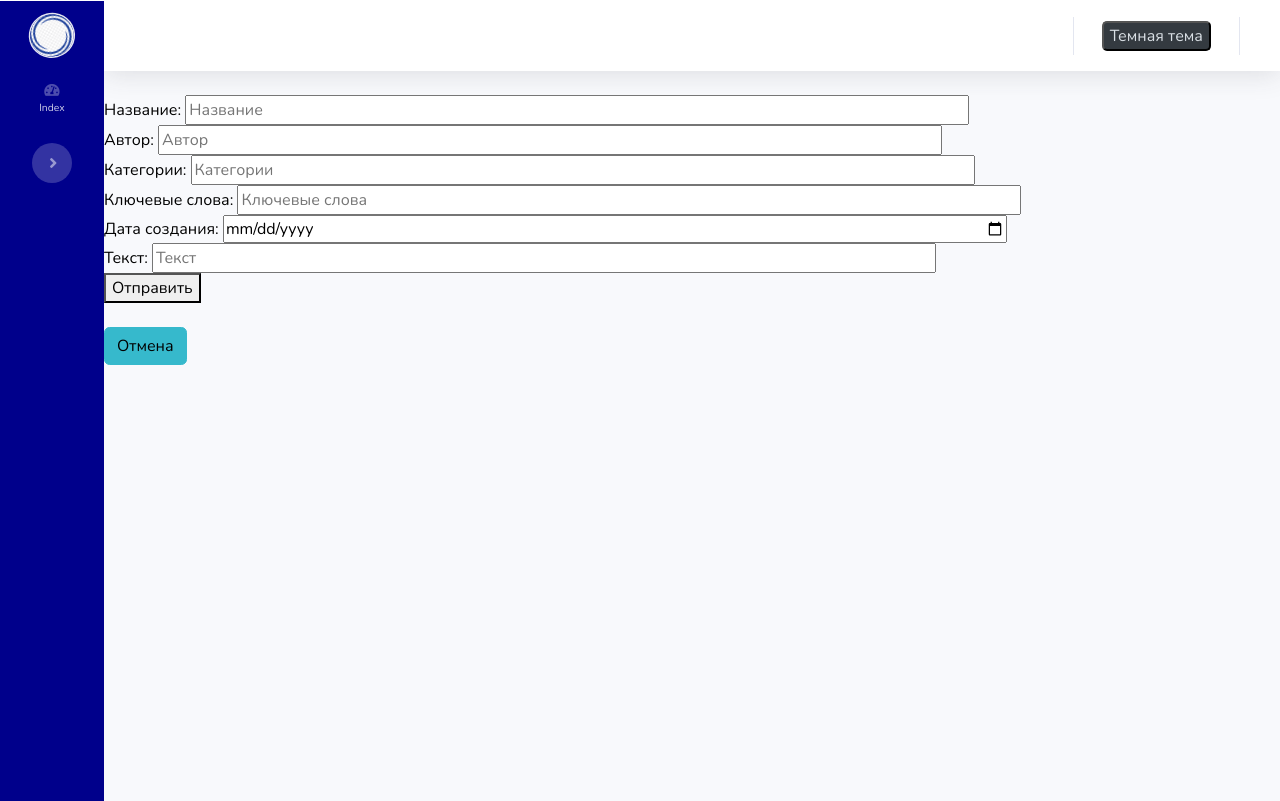
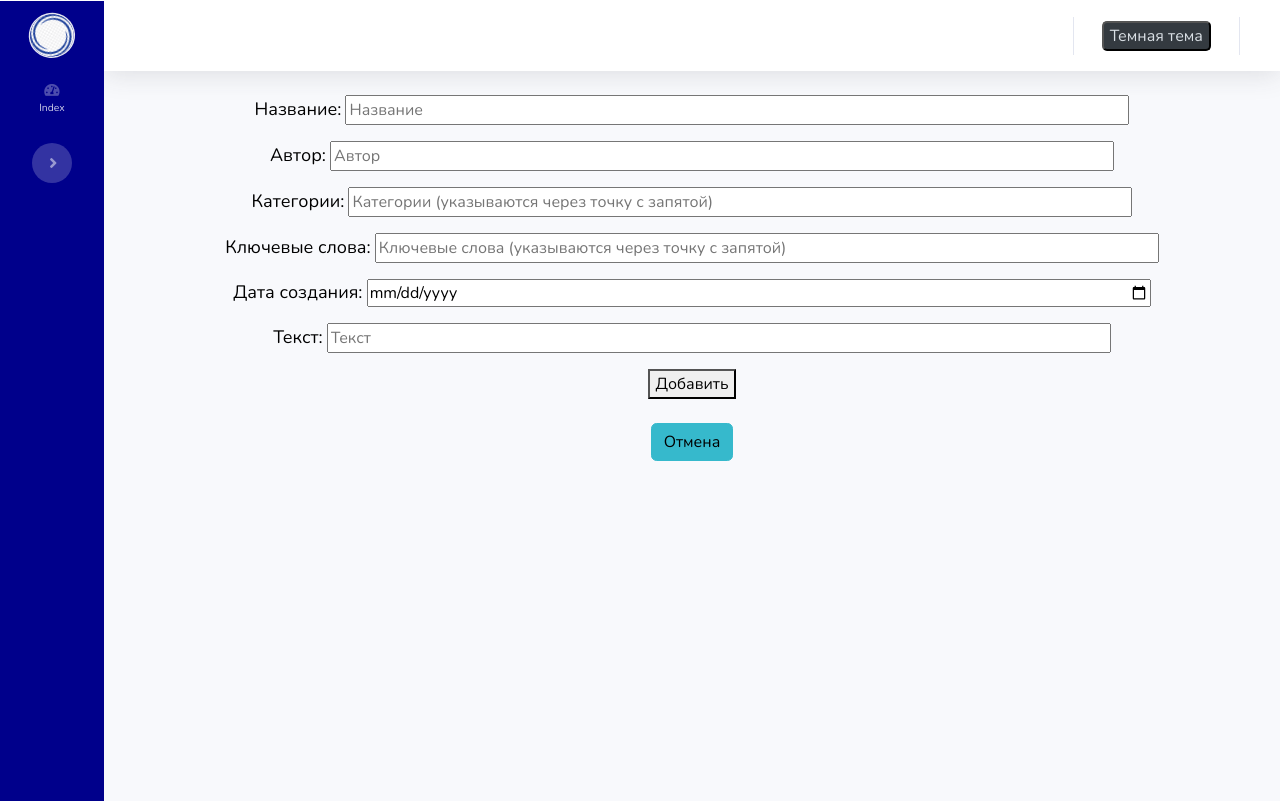
Before and after one commit to BETEPOK3/newsclassifier, a Python web app: template app/templates/pages/article_create.html in a window 1280 px wide. Run offline with Jinja, Linux system fonts and the light colour scheme; the template is opened without the code that fills it, so the values that code supplies are empty; some libraries are stand-ins or nearby versions.

Commit message:
change form and validation for input data for create article

```diff
--- /dev/null
+++ b/app/static/js/form_create_article_script.js
@@ -0,0 +1,108 @@
+async function send() {
+    let title = document.getElementById("article_title").value;
+    title = title == "" ? undefined : title;
+    let author = document.getElementById("article_author").value;
+    author = author == "" ? undefined : author;
+    const categories = document.getElementById("article_categories").value;
+    const categories_list = categories.split(";").map((category) => category.trim());
+    const keywords = document.getElementById("article_keywords").value;
+    const keywords_list = keywords.split(";").map((keyword) => keyword.trim());
+    let date = document.getElementById("article_date").value;
+    date = date == "" ? undefined : date;
+    let text = document.getElementById("article_text").value;
+    text = text == "" ? undefined : text;
+
+    let isValid = true;
+    let categoriesIsValid = true;
+    let keywordsIsValid = true;
+
+    for (category of categories_list) {
+        if (category == "") {
+            categoriesIsValid = false;
+        }
+    }
+
+    if (keywords_list.length > 1) {
+        for (keyword of keywords_list) {
+            if (keyword == "") {
+                keywordsIsValid = false;
+            }
+        }
+    }
+
+    if (title == undefined) {
+        document.querySelector(".title-error").innerHTML = "Поле 'Название' не может быть пустым";
+        document.querySelector(".title-error").style.display = "inline";
+        document.querySelector(".title-error").style.fontSize = "20px";
+        document.querySelector(".title-error").style.color = "red";
+        isValid = false;
+    } else {
+        document.querySelector(".title-error").innerHTML = "";
+    }
+    if (author == undefined) {
+        document.querySelector(".author-error").innerHTML = "Поле 'Автор' не может быть пустым";
+        document.querySelector(".author-error").style.display = "inline";
+        document.querySelector(".author-error").style.fontSize = "20px";
+        document.querySelector(".author-error").style.color = "red";
+        isValid = false;
+    } else {
+        document.querySelector(".author-error").innerHTML = "";
+    }
+    if (categoriesIsValid == false) {
+        document.querySelector(".categories-error").innerHTML = "Поле 'Категории' должно быть заполнено, категории должны быть указаны через точку с запятой";
+        document.querySelector(".categories-error").style.display = "inline";
+        document.querySelector(".categories-error").style.fontSize = "20px";
+        document.querySelector(".categories-error").style.color = "red";
+        isValid = false;
+    } else {
+        document.querySelector(".categories-error").innerHTML = "";
+    }
+    if (keywordsIsValid == false) {
+        document.querySelector(".keywords-error").innerHTML = "Ключевые слова должны быть указаны через точку с запятой";
+        document.querySelector(".keywords-error").style.display = "inline";
+        document.querySelector(".keywords-error").style.fontSize = "20px";
+        document.querySelector(".keywords-error").style.color = "red";
+        isValid = false;
+    } else {
+        document.querySelector(".keywords-error").innerHTML = "";
+    }
+    if (date == undefined) {
+        document.querySelector(".date-error").innerHTML = "Поле 'Дата' должно быть заполнено";
+        document.querySelector(".date-error").style.display = "inline";
+        document.querySelector(".date-error").style.fontSize = "20px";
+        document.querySelector(".date-error").style.color = "red";
+        isValid = false;
+    } else {
+        document.querySelector(".date-error").innerHTML = "";
+    }
+    if (text == undefined) {
+        document.querySelector(".text-error").innerHTML = "Поле 'Текст' не может быть пустым";
+        document.querySelector(".text-error").style.display = "inline";
+        document.querySelector(".text-error").style.fontSize = "20px";
+        document.querySelector(".text-error").style.color = "red";
+        isValid = false;
+    } else {
+        document.querySelector(".text-error").innerHTML = "";
+    }
+    if (isValid) {
+        const response = await fetch("/article/create", {
+            method: "POST",
+            headers: {
+                Accept: "application/json",
+                "Content-Type": "application/json",
+            },
+            body: JSON.stringify({
+                article_title: title,
+                article_author: author,
+                article_categories: categories_list,
+                article_keywords: keywords_list,
+                article_date: date,
+                article_text: text,
+            }),
+        });
+        if (response.ok) {
+            const json = await response.json();
+            window.location.replace("/article?article_id=" + json.id);
+        } else console.log(response);
+    }
+}
--- a/app/templates/pages/article_create.html
+++ b/app/templates/pages/article_create.html
@@ -1,10 +1,10 @@
 <!DOCTYPE html>
 <html lang="ru">
    <head>
-        <meta charset="utf-8" />
-        <meta name="viewport" content="width=device-width, initial-scale=1" />
+      <meta charset="utf-8"/>
+      <meta name="viewport" content="width=device-width, initial-scale=1"/>
       {% include 'shared/links.html' %}
-        <meta http-equiv="Content-Type" content="text/html; Charset=UTF-8" />
+      <meta http-equiv="Content-Type" content="text/html; Charset=UTF-8"/>
       <title>Index</title>
    </head>
    <body id="page-top">
@@ -13,102 +13,53 @@
          <div class="d-flex flex-column" id="content-wrapper">
             <div id="content" class="main-div">
                {% include 'shared/top_nav.html' %}
+               <div align="center">
                   <div>
-                        <div>
-                            <label for="">Название:</label>
-                            <input class="col-8" name="article_title" id="article_title" placeholder="Название" minlength="1" type="text" />
+                     <label for="" style="font-size:18px">Название:</label>
+                     <input class="col-8" name="article_title" id="article_title" placeholder="Название" type="text"/>
+                     <br>
+                     <p class="error title-error"></p>
                   </div>
                   <div>
-                            <label for="">Автор:</label>
-                            <input class="col-8" name="article_author" id="article_author" placeholder="Автор" minlength="1" type="text" />
+                     <label for="" style="font-size:18px">Автор:</label>
+                     <input class="col-8" name="article_author" id="article_author" placeholder="Автор" type="text"/>
+                     <br>
+                     <p class="error author-error"></p>
                   </div>
                   <div>
-                            <label for="">Категории:</label>
-                            <input class="col-8" name="article_categories" id="article_categories" placeholder="Категории" minlength="1" type="text" />
+                     <label for="" style="font-size:18px">Категории:</label>
+                     <input class="col-8" name="article_categories" id="article_categories"
+                        placeholder="Категории (указываются через точку с запятой)"
+                        type="text"/>
+                     <br>
+                     <p class="error categories-error"></p>
                   </div>
                   <div>
-                            <label for="">Ключевые слова:</label>
-                            <input class="col-8" name="article_keywords" id="article_keywords" placeholder="Ключевые слова" type="text" />
+                     <label for="" style="font-size:18px">Ключевые слова:</label>
+                     <input class="col-8" name="article_keywords" id="article_keywords"
+                        placeholder="Ключевые слова (указываются через точку с запятой)"
+                        type="text"/>
+                     <br>
+                     <p class="error keywords-error"></p>
                   </div>
                   <div>
-                            <label for="">Дата создания:</label>
-                            <input class="col-8" name="article_date" id="article_date" placeholder="Дата создания" min="1970-01-01" max="2023-12-31" type="date" />
+                     <label for="" style="font-size:18px">Дата создания:</label>
+                     <input class="col-8" name="article_date" id="article_date" placeholder="Дата создания"
+                        min="1970-01-01" max="2023-12-31" type="date"/>
+                     <br>
+                     <p class="error date-error"></p>
                   </div>
                   <div>
-                            <label for="">Текст:</label>
-                            <input class="col-8" name="article_text" id="article_text" placeholder="Текст" minlength="1" type="text" />
+                     <label for="" style="font-size:18px">Текст:</label>
+                     <input class="col-8" name="article_text" id="article_text" placeholder="Текст" type="text"/>
+                     <br>
+                     <p class="error text-error"></p>
                   </div>
                   <div>
-                            <button onclick="send()">Отправить</button>
+                     <button onclick="send()">Добавить</button>
                   </div>
-                        <script type="text/javascript">
-                            async function send() {
-                                let title = document.getElementById("article_title").value;
-                                title = title == "" ? undefined : title;
-                                let author = document.getElementById("article_author").value;
-                                author = author == "" ? undefined : author;
-                                const categories = document.getElementById("article_categories").value;
-                                const categories_list = categories.split(";").map((category) => category.trim());
-                                const keywords = document.getElementById("article_keywords").value;
-                                const keywords_list = keywords.split(";").map((keyword) => keyword.trim());
-                                let date = document.getElementById("article_date").value;
-                                date = date == "" ? undefined : date;
-                                let text = document.getElementById("article_text").value;
-                                text = text == "" ? undefined : text;
-
-                                let categoriesIsValid = true;
-                                let keywordsIsValid = true;
-
-                                for (category of categories_list) {
-                                    if (category == "") {
-                                        categoriesIsValid = false;
-                                    }
-                                }
-
-                                if (keywords_list.length > 1) {
-                                    for (keyword of keywords_list) {
-                                        if (keyword == "") {
-                                            keywordsIsValid = false;
-                                        }
-                                    }
-                                }
-
-                                if (title == undefined) {
-                                    alert("Поле 'Название' не может быть пустым");
-                                } else if (author == undefined) {
-                                    alert("Поле 'Автор' не может быть пустым");
-                                } else if (categoriesIsValid == false) {
-                                    alert("Поле 'Категории' должно быть заполнено, категории должны быть указаны через точку с запятой");
-                                } else if (categoriesIsValid == false) {
-                                    alert("Ключевые слова должны быть указаны через точку с запятой");
-                                } else if (date == undefined) {
-                                    alert("Поле 'Дата' должно быть заполнено");
-                                } else if (text == undefined) {
-                                    alert("Поле 'Текст' не может быть пустым");
-                                } else {
-                                    const response = await fetch("/article/create", {
-                                        method: "POST",
-                                        headers: {
-                                            Accept: "application/json",
-                                            "Content-Type": "application/json",
-                                        },
-                                        body: JSON.stringify({
-                                            article_title: title,
-                                            article_author: author,
-                                            article_categories: categories_list,
-                                            article_keywords: keywords_list,
-                                            article_date: date,
-                                            article_text: text,
-                                        }),
-                                    });
-                                    if (response.ok) {
-                                        const json = await response.json();
-                                        window.location.replace("/article/" + json.id);
-                                    } else console.log(response);
-                                }
-                            }
-                        </script>
-                        <form action="/index" method="get">
+                  <script src="/static/js/form_create_article_script.js"></script>
+                  <form action="/index/0" method="get">
                      <button type="submit" class="btn btn-info mt-4">Отмена</button>
                   </form>
                </div>
```
Lines whose indentation alone changed are shown as unchanged.
